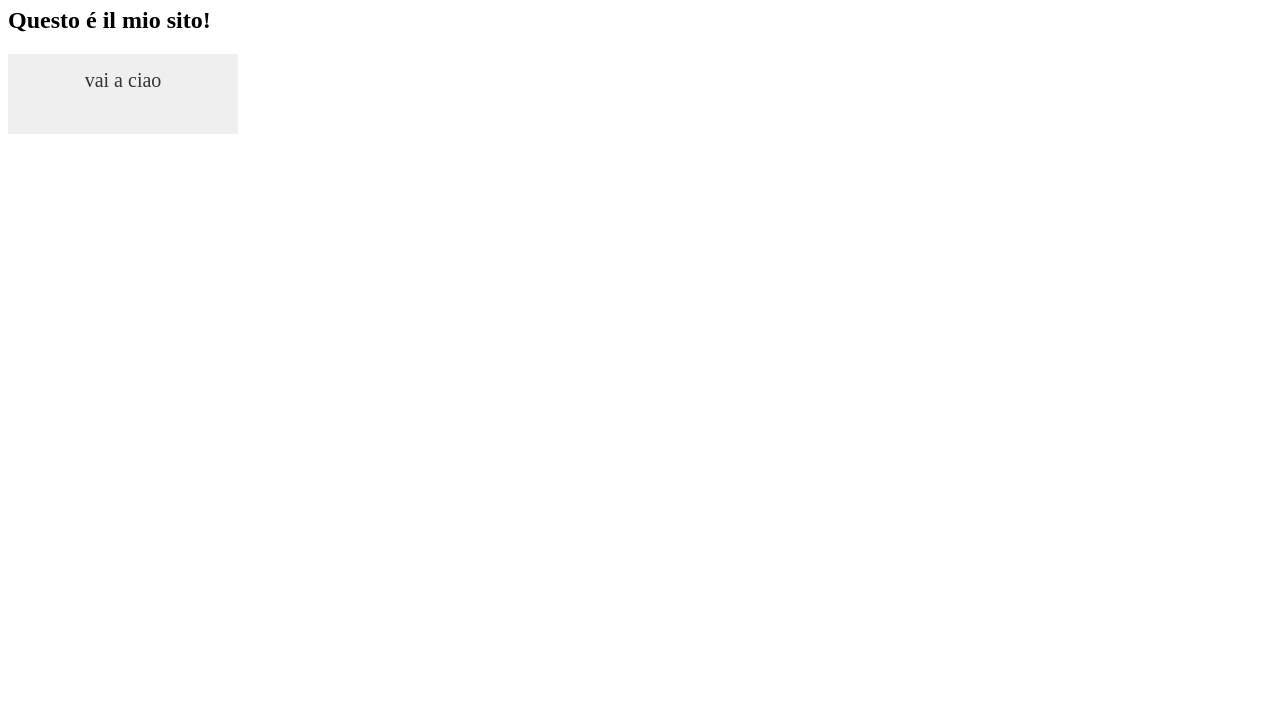
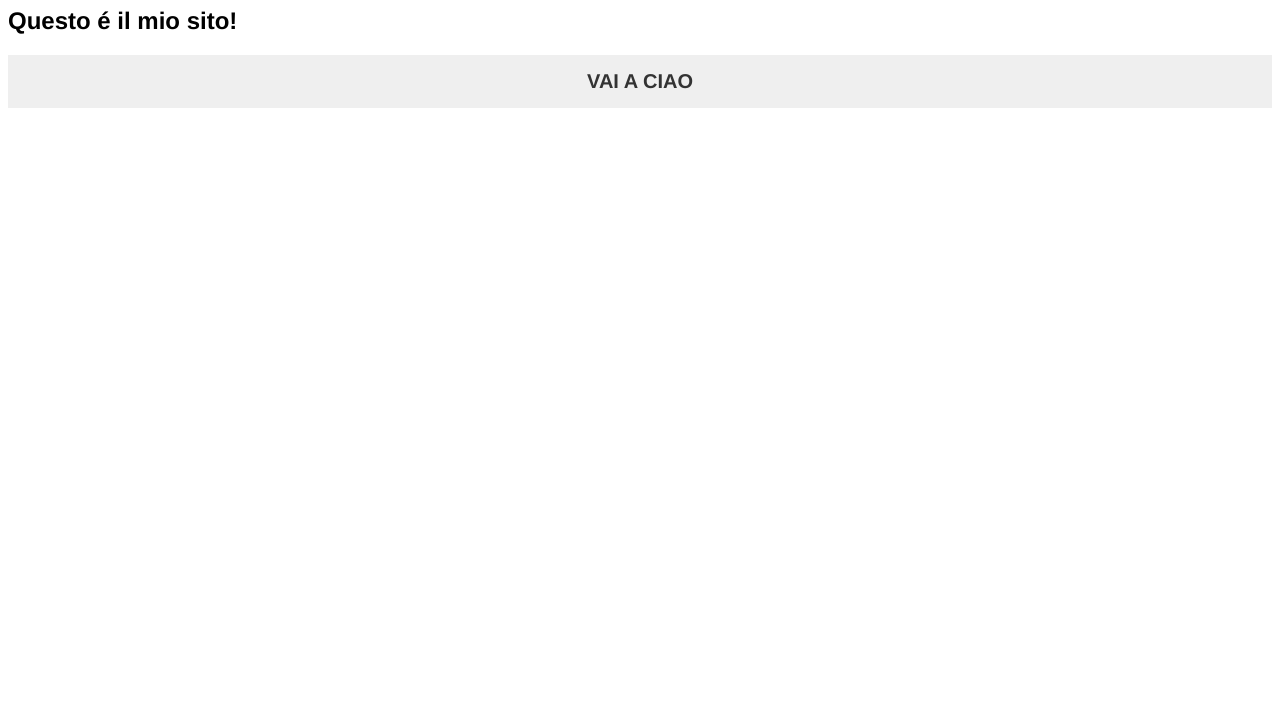
Before and after one commit to simonedigiorgio/simonedigiorgio.it, a plain HTML site: page index.html in a window 1280 px wide. Shown: the part 73-800 px from the top of the page. Drawn offline with Linux system fonts and the light colour scheme.

Commit message:
Update index.html

```diff
--- a/index.html
+++ b/index.html
@@ -5,15 +5,19 @@
   <title>Simone Di Giorgio</title>
   <style>
 
+    html {
+      font-family: Helvetica, Arial, sans-serif;
+    }
+
     a {
       display: block;
-      height: 50px;
-      width: 200px;
-      padding: 15px;
+      padding: 15px 20px;
       text-align: center;
       font-size: 20px;
       background-color: #efefef;
       text-decoration: none;
+      text-transform: uppercase;
+      font-weight: 600;
       color: #333;
     }
 
```
